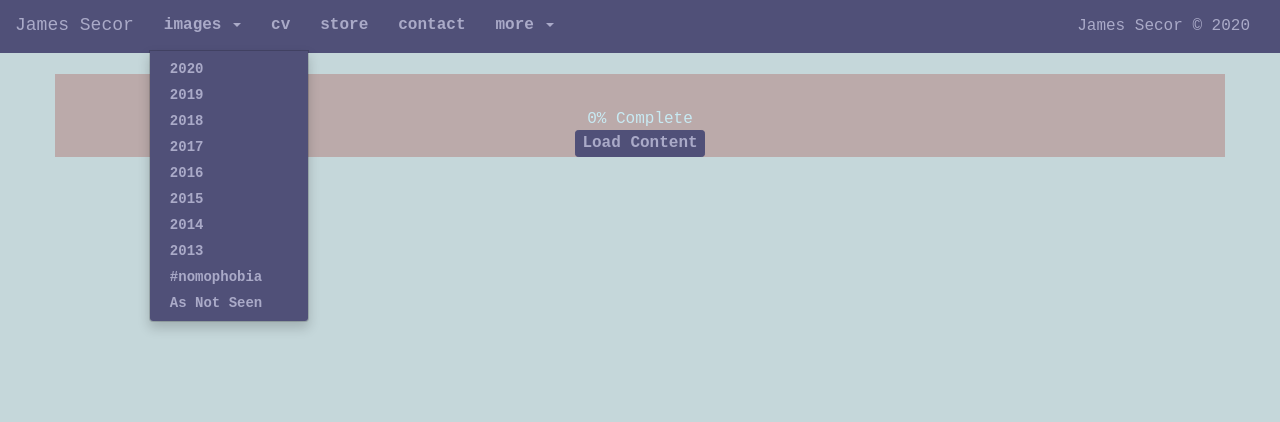
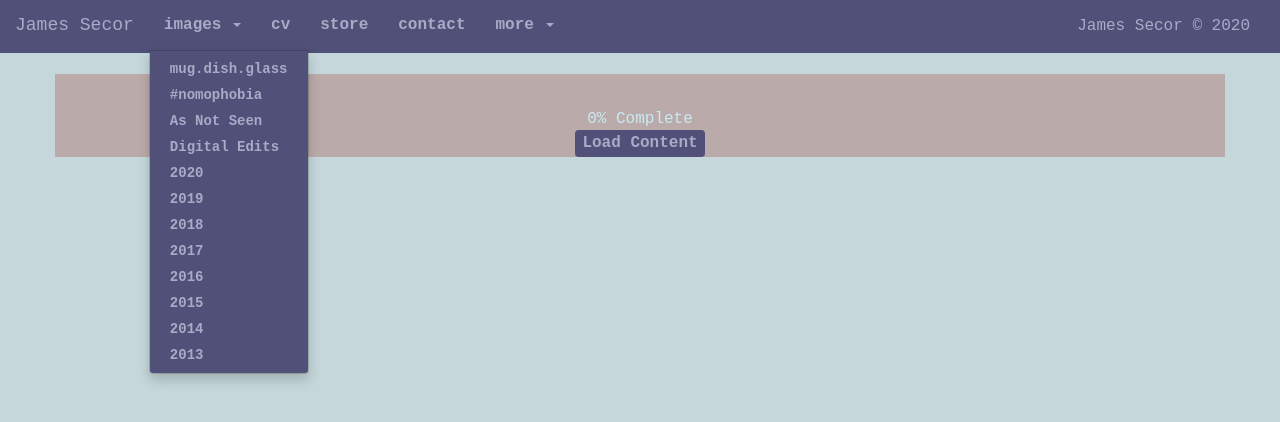
Before and after one commit to jamessecor/artsite, a PHP site: page /morecontent/index.php in a window 1280 px wide, after a click on "images". Shown: the top 422 px of the page. Run offline with PHP 8.4, Linux system fonts and the light colour scheme; some libraries are stand-ins or nearby versions.

Commit message:
moved themed pages to top of images navbar

```diff
--- a/morecontent/header.php
+++ b/morecontent/header.php
@@ -37,6 +37,10 @@
 					<a class='dropdown-toggle' data-toggle="dropdown"><strong>images
 					<span class="caret"></span></strong></a>
 					<ul class="dropdown-menu">
+						<li><a href="imagesAnimalMugDishGlass.php"><strong>mug.dish.glass</strong></a></li>
+						<li><a href="imagesNomophobia.php"><strong>#nomophobia</strong></a></li>
+						<li><a href="imagesAsNotSeen.php"><strong>As Not Seen</strong></a></li>
+						<li><a href="imagesDigitallyEdited.php"><strong>Digital Edits</strong></a></li>
 						<li><a href="../images2020.php"><strong>2020</strong></a></li>
 						<li><a href="../images2019.php"><strong>2019</strong></a></li>
 						<li><a href="../images2018.php"><strong>2018</strong></a></li>
@@ -45,8 +49,6 @@
 						<li><a href="../images2015.php"><strong>2015</strong></a></li>
 						<li><a href="../images2014.php"><strong>2014</strong></a></li>
 						<li><a href="../images2013.php"><strong>2013</strong></a></li>
-						<li><a href="../imagesNomophobia.php"><strong>#nomophobia</strong></a></li>
-						<li><a href="../imagesAsNotSeen.php"><strong>As Not Seen</strong></a></li>
 					</ul>
 				</li>
 				<li><a  href="../cv.php"><strong>cv</strong></a></li>
```
Also changed, not shown: header.php (+4 -4 lines).
